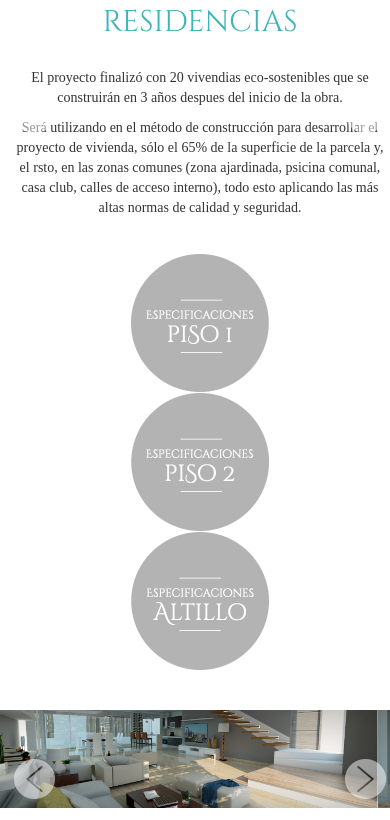
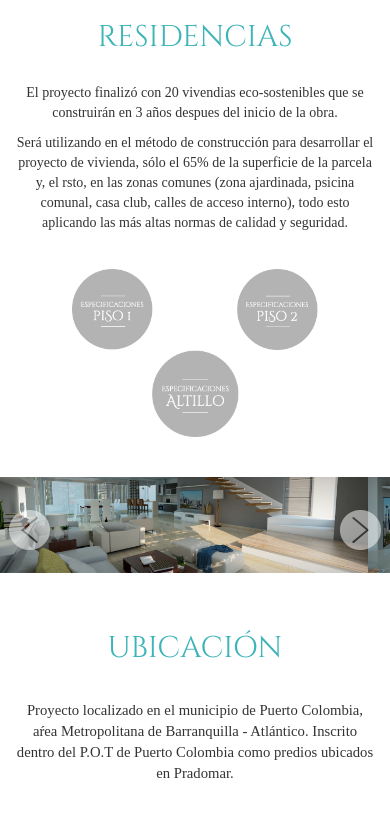
Before and after one commit to djom20/scala_web, a website: page index.html in a window 390 px wide. Shown: the part 1134-1954 px from the top of the page. Drawn offline with nearby package versions, Linux system fonts and the light colour scheme; a web font is replaced by a local one.

Commit message:
List of enterprise

```diff
--- a/assets/css/stylesheet.css
+++ b/assets/css/stylesheet.css
@@ -31,7 +31,7 @@
 html {
 	overflow-x: hidden;
 	width: 100%;
-	min-width: 400px;
+	min-width: 300px;
 }
 
 img.responsign {
@@ -299,6 +299,24 @@ img.responsign {
 		margin: 0 auto;
 		width: 100%;
 	}
+
+	#navbar3 > .container > .buttons img {
+		width: 60%;
+	}
+
+	#navbar3 > .container > .buttons #button1, #button2 {
+		width: 50%;
+		float: left;
+	}
+
+	#navbar3 > .container > .buttons #button3 {
+		width: 100%;
+		float: left;
+	}
+
+	#navbar3 > .container > .buttons #button3 img {
+		width: 29%;
+	}
 }
 
 #slide3 {
@@ -407,6 +425,18 @@ img.responsign {
 	position: absolute;
 	width: 50px;
 	z-index: 1;
+}
+
+@media (max-width: 767px){
+	.scrolling {
+		bottom: 5px;
+		height: 30px;
+		width: 30px;
+	}
+
+	.scrolling a > img{
+		width: 100%;
+	}
 }
 
 .scrolling a {
@@ -533,15 +563,16 @@ img.responsign {
 
 @media (max-width: 721px){
 	.carousel-control {
-		left: 5%;
+		top: -30px;
+		left: 4%;
 	}
 
 	.carousel-control.right {
-		right: 5%;
+		right: 4%;
 	}
 
 	.slide3.carousel-control {
-		top: 0px;
+		top: -30px;
 	}
 }
 
@@ -568,3 +599,15 @@ button.closed, button.closed:hover {
 	margin-top: -14px;
 	margin-bottom: -23px;
 }
+
+@media (max-width: 721px){
+	/* Modal */
+	.modal-dialog {
+		width: 340px;
+	}
+
+	button.closed, button.closed:hover {
+		bottom: -25px;
+		left: 32%;
+	}
+}
--- a/index.html
+++ b/index.html
@@ -12,6 +12,9 @@
 	<link rel="stylesheet" href="assets/css/bootstrap.min.css">
 	<link rel="stylesheet" href="assets/css/stylesheet.css">
 	<link rel="stylesheet" href="assets/css/responsign.css">
+
+	<meta name="author" content="AltiviaOT.com">
+	<meta name="description" content="Este sitio fue desarrollado para Scala D' Mare">
 </head>
 <body class="container-fluid">
 	<nav id="menu" class="navbar navbar-default" role="navigation">
@@ -167,17 +170,17 @@
 				</p>
 			</div>
 			<div class="row buttons">
-				<div class="col-md-4 col-sm-4">
+				<div id="button1" class="col-md-4 col-sm-4">
 					<a href="#modal" data-toggle="modal" data-target="#myModal">
 						<img src="assets/img/residencias/boton1.png" class="">
 					</a>
 				</div>
-				<div class="col-md-4 col-sm-4">
+				<div id="button2" class="col-md-4 col-sm-4">
 					<a href="#modal" data-toggle="modal" data-target="#myModal2">
 						<img src="assets/img/residencias/boton2.png" class="">
 					</a>
 				</div>
-				<div class="col-md-4 col-sm-4">
+				<div id="button3" class="col-md-4 col-sm-4">
 					<a href="#modal" data-toggle="modal" data-target="#myModal3">
 						<img src="assets/img/residencias/boton3.png" class="">
 					</a>
```
